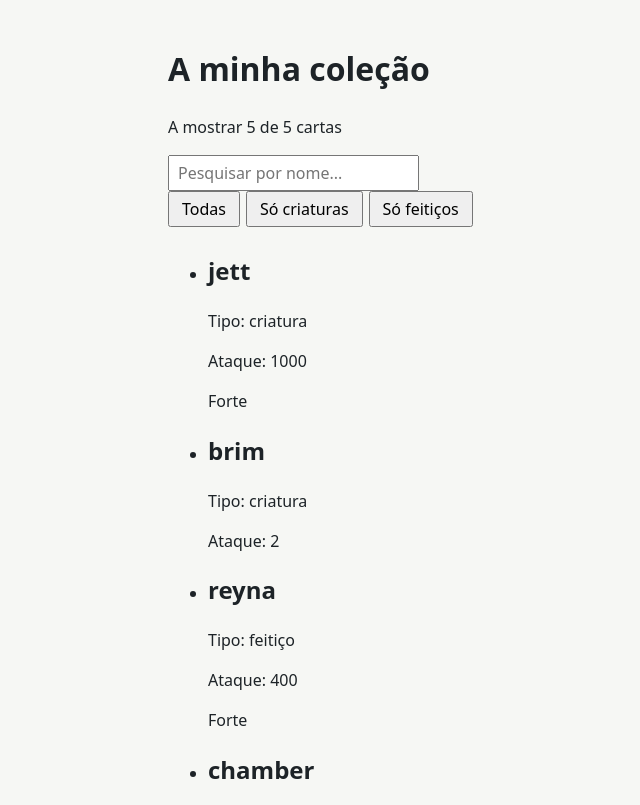
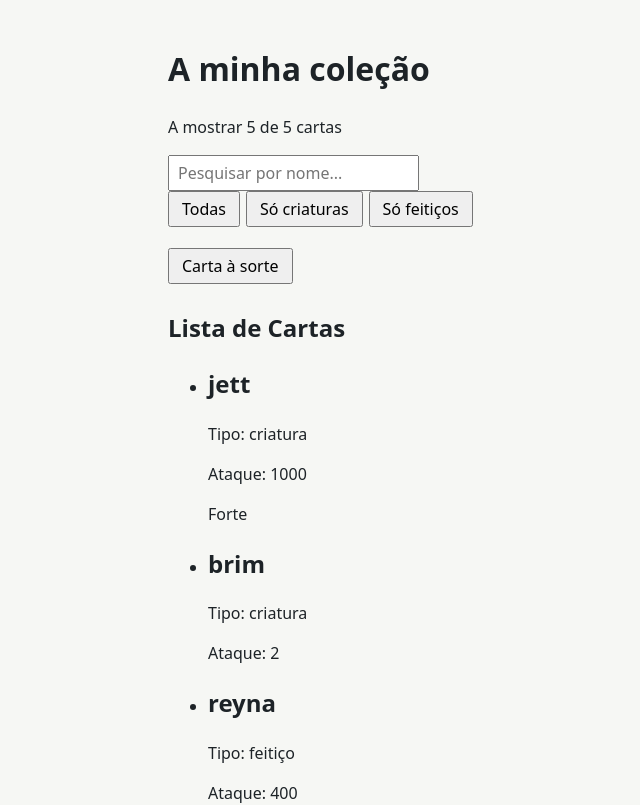
Before and after one commit to lxgss/ficha2-Gon-aloCorreia, a React (Vite) app: page / in a window 1280 px wide. Shown: the top 805 px of the page, without its empty margins (152-792 px from the left). Built offline with nearby package versions, Linux system fonts and the light colour scheme.

Commit message:
Tarefa 7

```diff
--- a/src/App.jsx
+++ b/src/App.jsx
@@ -12,12 +12,18 @@ const cards = [
 function App() {
   const [filter, setFilter] = useState('todas');
   const [search, setSearch] = useState('');
+  const [randomCard, setRandomCard] = useState(null);
 
   const visibleCards = cards.filter((card) => {
     const matchesType = filter === 'todas' || card.type === filter;
     const matchesSearch = card.name.toLowerCase().includes(search.toLowerCase());
     return matchesType && matchesSearch;
   });
+
+  const pickRandomCard = () => {
+    const randomIndex = Math.floor(Math.random() * cards.length);
+    setRandomCard(cards[randomIndex]);
+  };
 
   return (
     <main>
@@ -40,6 +46,19 @@ function App() {
         <button onClick={() => setFilter('feitiço')}>Só feitiços</button>
       </div>
 
+      <div style={{ marginTop: '15px' }}>
+        <button onClick={pickRandomCard}>Carta à sorte</button>
+        {randomCard && (
+          <div>
+            <h3>Carta Sorteada:</h3>
+            <ul>
+              <Card {...randomCard} />
+            </ul>
+          </div>
+        )}
+      </div>
+
+      <h2>Lista de Cartas</h2>
       <ul>
         {visibleCards.map((card) => (
           <Card key={card.name} {...card} />
```
